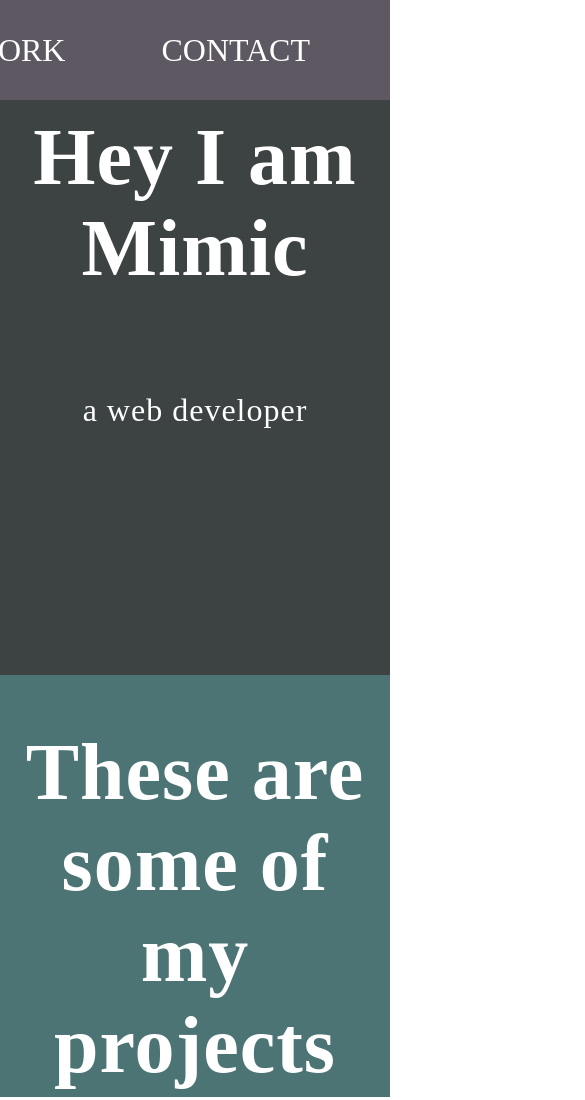
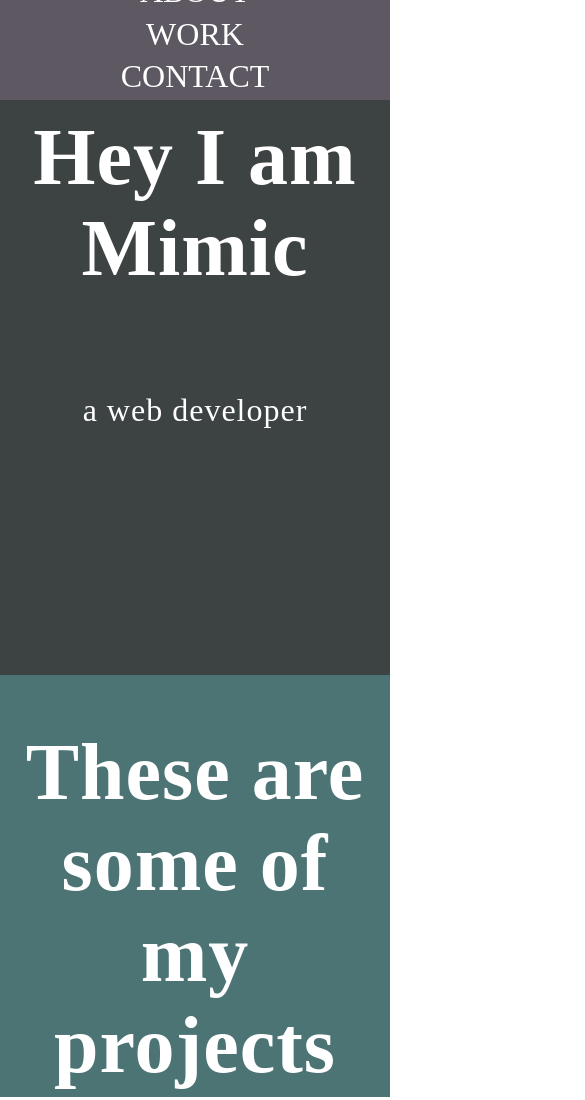
Before and after one commit to alyconr/personal-portfolio, a plain HTML site: page index.html in a window 390 px wide. Shown: the top 1100 px of the page, 585 px wide, since content can reach past the window. Drawn offline with Linux system fonts and the light colour scheme.

Commit message:
media queries done

```diff
--- a/css/style.css
+++ b/css/style.css
@@ -118,3 +118,41 @@ margin-top: 10px;
     letter-spacing: 1px;
     margin-top: 10px;
 }
+
+.contact-links {
+    display: flex;
+    flex-direction: row;
+    justify-content: center;
+    align-items: center;
+    gap: 2rem;
+
+}
+
+@media screen and (max-width: 768px) {
+
+    .nav-list {
+        display:flex;
+        flex-direction: column;
+    }
+
+    .nav-list li {
+        display: flex;
+        flex-direction: column;
+        align-items: center;
+        justify-content: center;
+        width: 100%;
+        height:  10vh;
+    }
+
+    .nav-list li  a {
+        display: flex;
+        flex-direction: column;
+        align-items: center;
+        justify-self: center;
+        width: 100%;
+        height: 5vh;
+
+    }
+
+
+}
--- a/index.html
+++ b/index.html
@@ -12,7 +12,7 @@
       <ul class="nav-list">
 
         <li><a href="#welcome-section">ABOUT</a></li>
-        <li><a href="#work">WORK</a></li>
+        <li><a href="#projects">WORK</a></li>
         <li><a href="#contact">CONTACT</a></li>
       </ul>
     </nav>
@@ -89,6 +89,8 @@
      </section>
 
 
+
+
     <script src="https://cdn.freecodecamp.org/testable-projects-fcc/v1/bundle.js"></script>
     <script  src="js/index.js"></script>
     <script src="https://kit.fontawesome.com/c06d1ae656.js" crossorigin="anonymous"></script>
```
